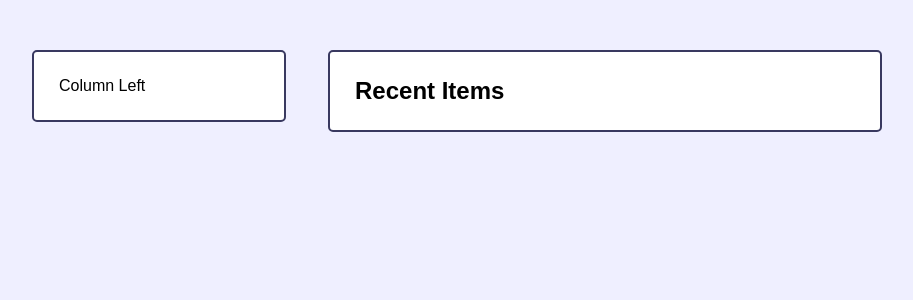
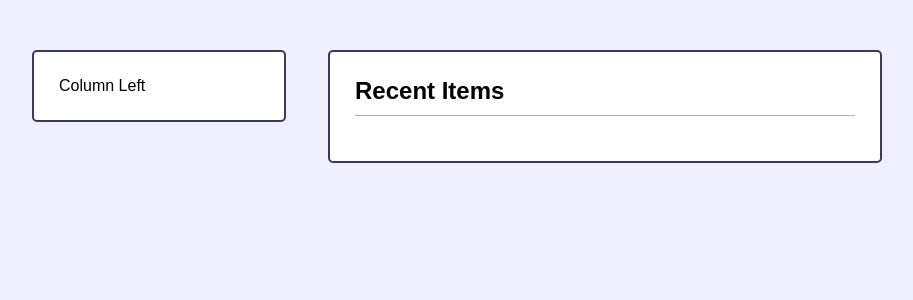
Before and after one commit to davidhammaker/Item_Catalog, a Flask app: page / in a window 1280 px wide. Shown: the part 87-387 px from the top of the page, without its empty margins (183-1096 px from the left). Run offline with Flask 2, Linux system fonts and the light colour scheme; data that the repository does not hold is empty; parts of the project's set-up code (start-up, migrations or seed data) failed here and were passed over.

Commit message:
Apply appropriate styles to 'Recent Items' list
Affects 'home' template.

```diff
--- a/item_catalog/static/main.css
+++ b/item_catalog/static/main.css
@@ -71,6 +71,42 @@ nav a{
     border-width: 2px;
     border-style: solid;
     border-radius: 5px;
+}
+
+.col-r h2{
+    padding-bottom: 10px;
+    margin-bottom: 20px;
+    border-bottom-color: #afafcf;
+    border-bottom-style: solid;
+    border-bottom-width: 1px;
+}
+
+.listed{
+    width: 400px;
+    padding-left: 15px;
+    margin: auto;
+    border-left-color: #afafcf;
+    border-left-style: solid;
+    border-left-width: 15px;
+    border-radius: 15px;
+}
+
+.listed small{
+    float: right;
+    font-style: italic;
+}
+
+.listed h3{
+    padding-bottom: 5px;
+}
+
+.listed p{
+    padding: 10px 0;
+}
+
+.listed .footer{
+    float: none;
+    padding-left: 20px;
 }
 
 .center{
```
